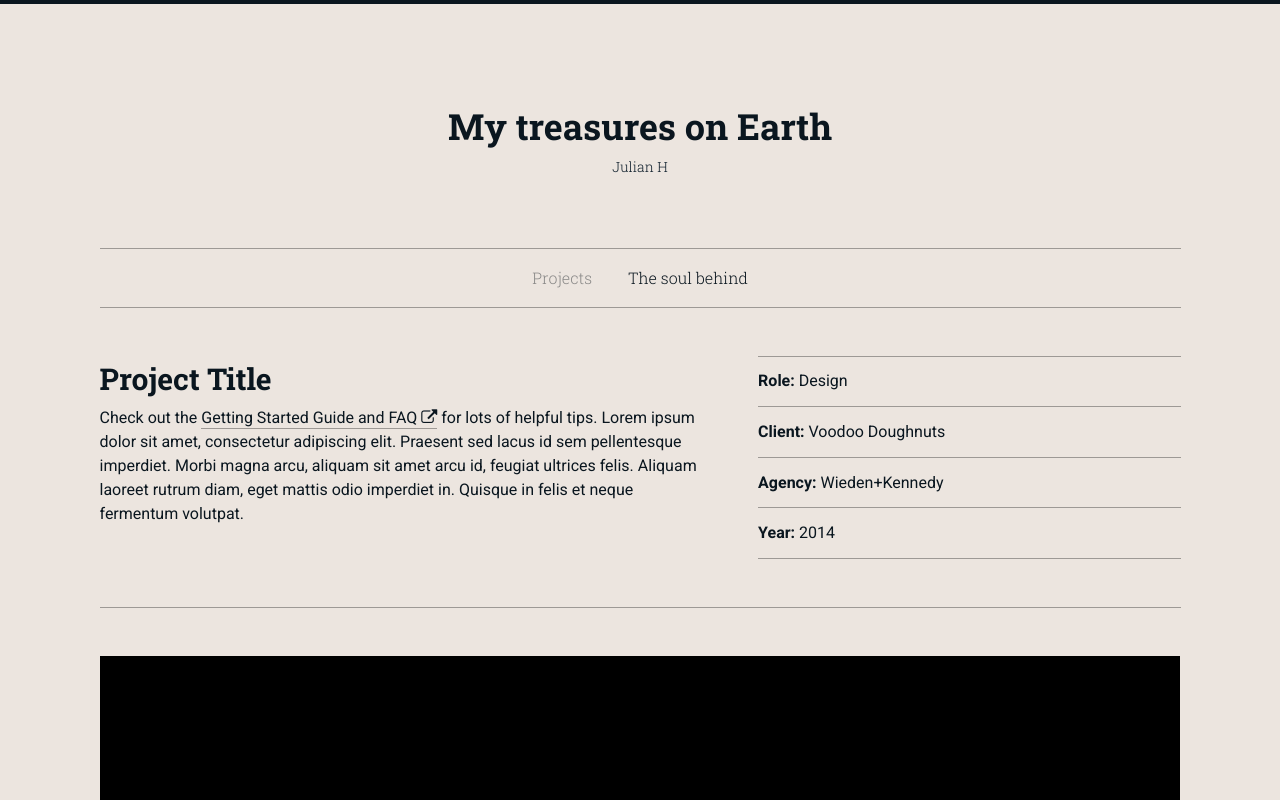
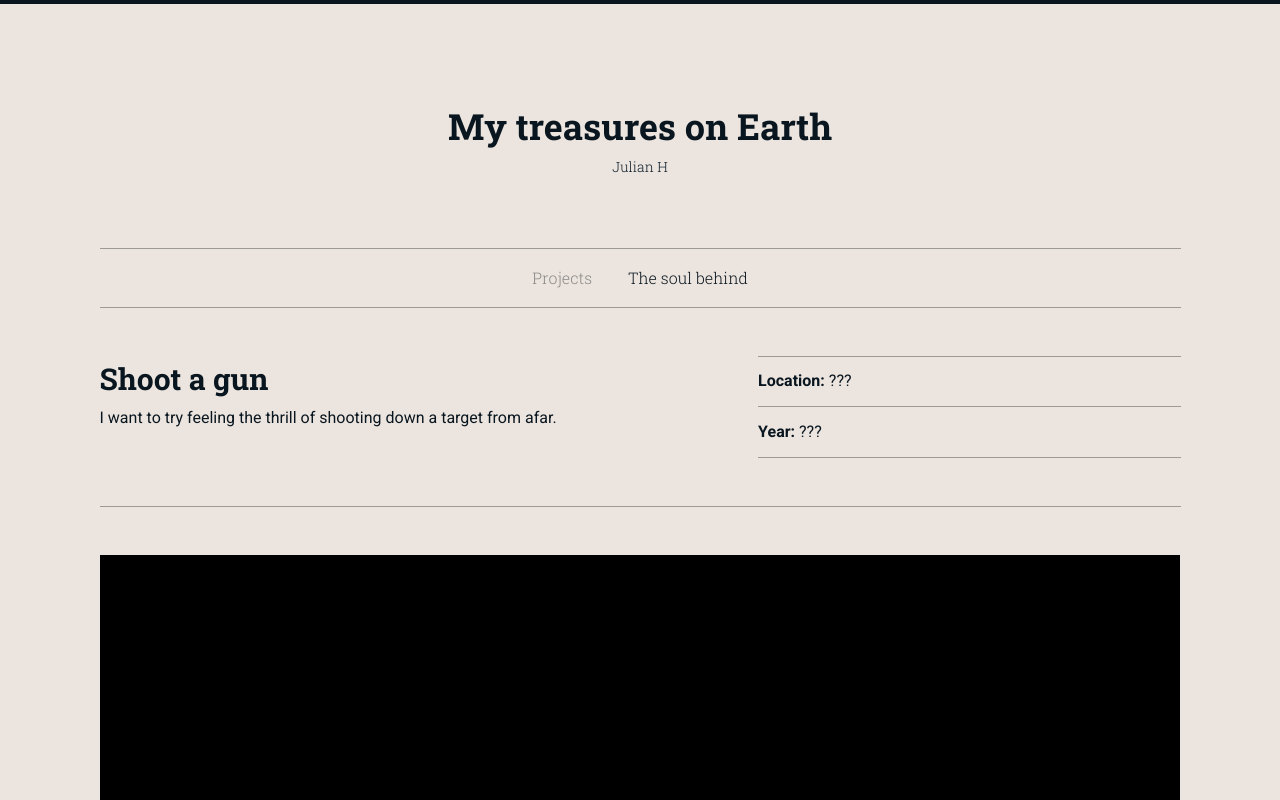
Before and after one commit to julianhoang/julianlifeprojects, a plain HTML site: page project-02.html in a window 1280 px wide. Shown: the top 800 px of the page. Drawn offline with Linux system fonts and the light colour scheme.

Commit message:
project 2

```diff
--- a/project-02.html
+++ b/project-02.html
@@ -43,18 +43,16 @@ Set the type and color theme here - the Pro version contains additional themes -
 </div>
 <div class="row">
 	<div class="small-12 medium-7 large-7 columns">
-		<h2>Project Title</h2>
+		<h2>Shoot a gun</h2>
 		<p>
-			Check out the <a href="http://www.typeandgrids.com/support" target="_blank">Getting Started Guide and FAQ <i class="fa fa-external-link"></i></a> for lots of helpful tips. Lorem ipsum dolor sit amet, consectetur adipiscing elit. Praesent sed lacus id sem pellentesque imperdiet. Morbi magna arcu, aliquam sit amet arcu id, feugiat ultrices felis. Aliquam laoreet rutrum diam, eget mattis odio imperdiet in. Quisque in felis et neque fermentum volutpat.
+			I want to try feeling the thrill of shooting down a target from afar.
 		</p>
 	</div>
 	<div class="small-12 medium-5 large-5 columns">
 		<div class="lined-list">
 			<ul>
-				<li><strong>Role:</strong> Design</li>
-				<li><strong>Client:</strong> Voodoo Doughnuts</li>
-				<li><strong>Agency:</strong> Wieden+Kennedy</li>
-				<li><strong>Year:</strong> 2014</li>
+					<li><strong>Location:</strong> ??? </li>
+				<li><strong>Year:</strong> ???</li>
 			</ul>
 		</div>
 	</div>
```
